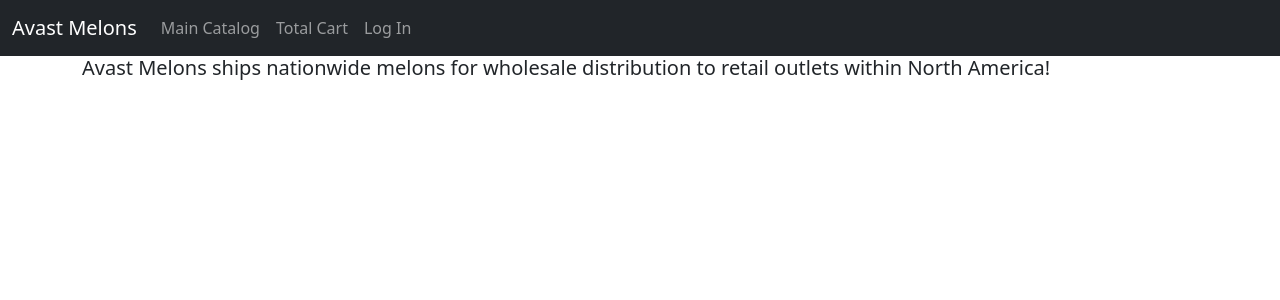
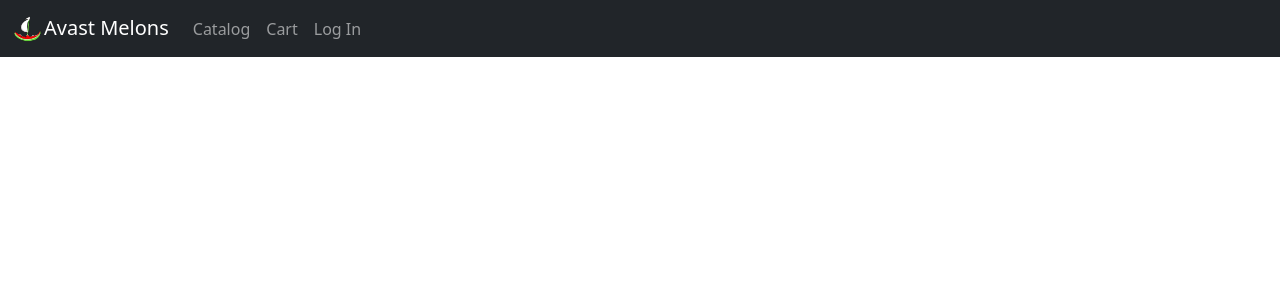
Before and after one commit to Northermata2387/F28-Python-Unit-03, a Flask app: page / in a window 1280 px wide. Shown: the top 300 px of the page. Run offline with Flask 2, Linux system fonts and the light colour scheme.

Commit message:
trying to uderstand how to style with bootstrap

```diff
--- a/customers.py
+++ b/customers.py
@@ -1,8 +1,8 @@
 customers = {
-    'mel': {'username': 'mel', 'password': 'password', 'name': 'Mel Wilson'},
-    'squash': {'username': 'squash', 'password': '1234', 'name': 'Sara Squash'},
-    'bunsen': {'username': 'bunsen', 'password': 'muppet', 'name': 'Bunsen Honeydew'},
-    'hoon': {'username': 'hoon', 'password': 'blindmelon', 'name': 'Shannon Hoon'}
+    'mel': {'username': 'mel', 'password': 'Deaner32', 'name': 'Mel Wilson'},
+    'squash': {'username': 'squash', 'password': '545600', 'name': 'Sara Squash'},
+    'bunsen': {'username': 'bunsen', 'password': 'DaisyDat8', 'name': 'Bunsen Honeydew'},
+    'hoon': {'username': 'hoon', 'password': 'Keeper08@', 'name': 'Shannon Hoon'}
 }
 
 def get_by_username(username):
--- a/server.py
+++ b/server.py
@@ -27,11 +27,14 @@ def error_404(e):
     return render_template("404.html")
 
 
-# Routes options to html
+# Main route for base html to be provided to all pages
 @app.route("/")
 def homepage():
     return render_template("base.html")
 
+@app.route("/main")
+def mainpage():
+    return render_template("main.html")
 
 # a html page to allow a user to login
 @app.route("/login", methods=["GET", "POST"])
@@ -63,6 +66,10 @@ def login():
 # Funciton to allow user to log-out
 @app.route("/logout")
 def logout():
+
+    if 'username' not in session:
+        return redirect("/login")
+
     del session["username"]
     flash("Logged out.")
     return redirect("/login")
@@ -71,6 +78,10 @@ def logout():
 # A html page returning ALL melons in the dictionary
 @app.route("/melons")
 def all_melons():
+
+    if 'username' not in session:
+        return redirect("/login")
+
     melon_list = melons.get_all()
     return render_template("all_melons.html", melon_list=melon_list)
 
@@ -78,6 +89,10 @@ def all_melons():
 # A html page to display details about a single melon
 @app.route("/melon/<melon_id>")
 def melon_details(melon_id):
+
+    if 'username' not in session:
+        return redirect("/login")
+
     melon = melons.get_by_id(melon_id)
     return render_template("melon_details.html", melon=melon)
 
--- a/static/site.css
+++ b/static/site.css
@@ -1,3 +1,15 @@
+.nav-bar-site {
+  position: fixed;
+  top: 0;
+  z-index: 10;
+  width: 100vw;
+  margin-bottom: 6rem;
+}
+
+.melon-logo {
+  width: 2rem;
+}
+
 .melon-image {
   height: 300px;
   width: 300px;
--- a/templates/all_melons.html
+++ b/templates/all_melons.html
@@ -10,10 +10,14 @@
     <a href="{{ url_for('melon_details', melon_id=melon.melon_id) }}">
       <img class="melon-image" src="{{ melon.image_url }}" />
     </a>
+    <p>
+      Fresh {{ melon.color }} rind and {% if melon.seedless %} a seedless {%
+      else %} (seeds) in {% endif %} melon
+    </p>
     <a
       class="btn btn-primary"
       href="{{ url_for('add_to_cart', melon_id=melon.melon_id) }}"
-      >Add to Cart {{ melon.price_str() }}</a
+      >Add to Cart {{ melon.price_str() }}/pack</a
     >
   </div>
   {% endfor %}
--- a/templates/base.html
+++ b/templates/base.html
@@ -14,18 +14,20 @@
     <title>Avast Melons</title>
   </head>
   <body>
-    <nav class="navbar navbar-dark bg-dark navbar-expand">
+    <nav class="navbar navbar-dark bg-dark navbar-expand nav-bar-site">
       <div class="container-fluid">
-        <a class="navbar-brand" href="{{ url_for('homepage') }}"
-          >Avast Melons</a
+        <a class="navbar-brand" href="{{ url_for('mainpage') }}"
+          >
+          <img class="melon-logo" src="../static/images/melon-logo.png" alt="melon ship logo">Avast Melons
+          </a
         >
         <div class="collapse navbar-collapse">
           <div class="navbar-nav">
             <a class="nav-link" href="{{ url_for('all_melons') }}">
-              Main Catalog</a
-            >
+              Catalog</span
+            ></a>
             <a class="nav-link" href="{{ url_for('show_shopping_cart') }}"
-              >Total Cart</a
+              >Cart</a
             >
             {% if 'username' in session %}
             <a class="nav-link" href="/logout">Log Out</a>
@@ -36,18 +38,12 @@
         </div>
       </div>
     </nav>
-
     <div class="container">
       {% for message in get_flashed_messages() %}
       <p class="alert alert-warning">{{ message }}</p>
       {% endfor %}
       <!-- This is where the main content goes. -->
-      {% block body %}
-      <h5>
-        Avast Melons ships nationwide melons for wholesale distribution to
-        retail outlets within North America!
-      </h5>
-      {% endblock %}
+      {% block body %} {% endblock %}
     </div>
   </body>
 </html>
--- /dev/null
+++ b/templates/main.html
@@ -0,0 +1,6 @@
+{% extends 'base.html' %} {% block body %}
+<h1>Main Page</h1>
+<h2>
+  Avast Melons offers wholesale distribution of melons across North America
+</h2>
+{% endblock %}
```
Also changed, not shown: static/images/melon-logo.png (added). Lines whose indentation alone changed are shown as unchanged.
